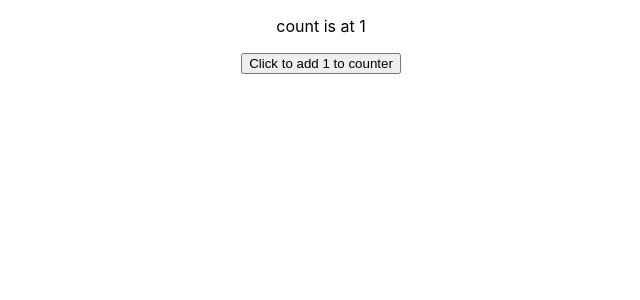
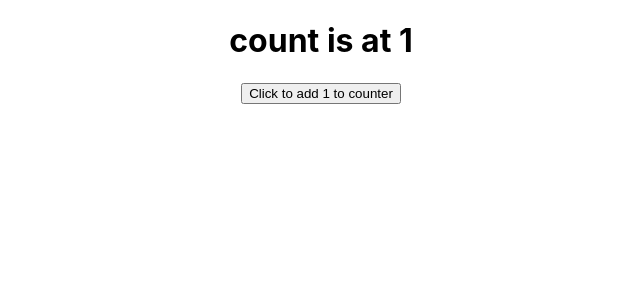
Before and after one commit to TzionDe/company, a React (Create React App) app: page / in a window 1280 px wide. Shown: the top 300 px of the page, without its empty margins (319-959 px from the left). Built offline with nearby package versions, Linux system fonts and the light colour scheme.

Commit message:
change title

```diff
--- a/src/Counter.js
+++ b/src/Counter.js
@@ -11,7 +11,7 @@ function Counter() {
     }
     return (
         <div>
-            <p>count is at {count}</p>
+            <h1>count is at {count}</h1>
             <button onClick={incr}>Click to add 1 to counter</button>
         </div>
       );
```
